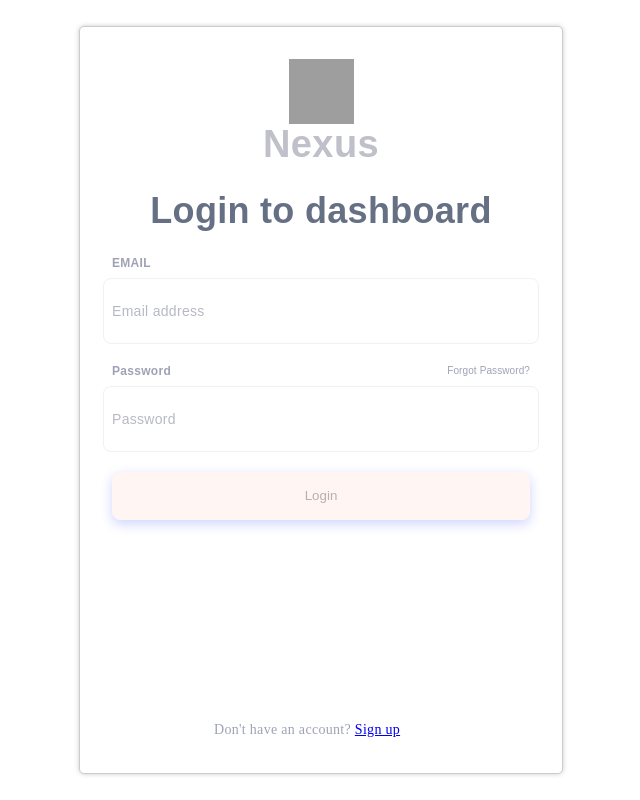
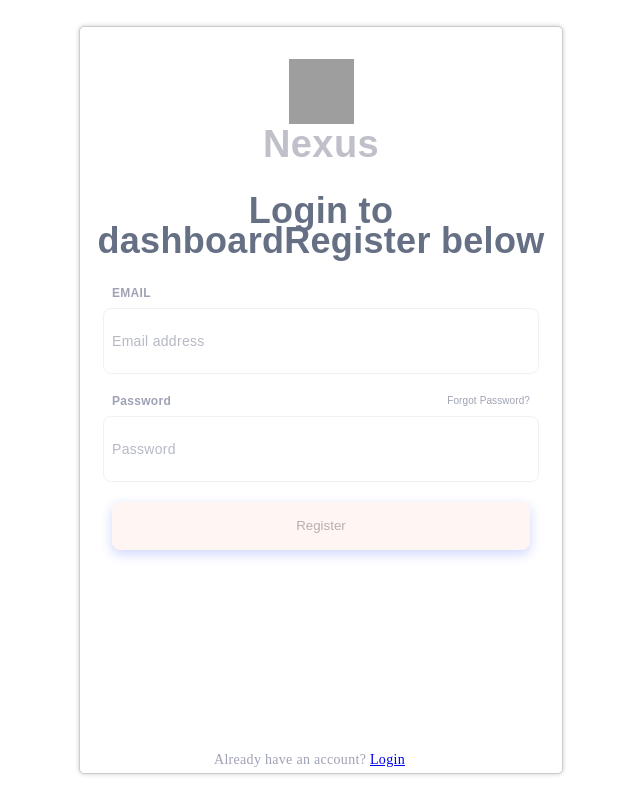
Before and after one commit to JiminSongSoftware/Nexus, an Angular app in the folder Nexus/: page / in a window 1280 px wide. Both pictures are taken after a click on the link "Sign up". Shown: the whole page, without its empty margins (319-959 px from the left). Built offline with nearby package versions, Linux system fonts and the light colour scheme; no server answers; grey boxes are pictures that could not be loaded.

Commit message:
New code to make register/login look better

```diff
--- a/Nexus/src/app/login/login.component.html
+++ b/Nexus/src/app/login/login.component.html
@@ -7,8 +7,11 @@
       <h1>Nexus</h1>
     </div>
     <div class="Loggin-container">
-      <h2 [ngClass]="{'error': errorMessage}">{{ errorMessage || 'Login to dashboard' }}</h2>
-    </div>
+      <h2>
+        <span [ngClass]="{'error': errorMessage}">{{ errorMessage || 'Login to dashboard' }}</span>
+        <span *ngIf="isRegistering">Register below</span>
+      </h2>
+          </div>
     <div class="form-container">
       <form (ngSubmit)="onSubmit()" #loginForm="ngForm" novalidate>
         <div class="form-group">
@@ -25,10 +28,17 @@
           </div>
         </div>
         <div class="form-group">
-          <button type="submit" [disabled]="!loginForm.valid">Login</button>
-        </div>
+          <button type="submit" [disabled]="!loginForm.valid">
+            {{ isRegistering ? 'Register' : 'Login' }}
+          </button>
+                  </div>
       </form>
-      <h4 class="no-account"> Don't have an account? <a class="sign-up" href="#" (click)="register()">Sign up</a></h4>
-    </div>
+      <h4 class="no-account">
+        {{ isRegistering ? 'Already have an account?' : 'Don\'t have an account?' }}
+        <a class="sign-up" href="#" (click)="isRegistering = !isRegistering">
+          {{ isRegistering ? 'Login' : 'Sign up' }}
+        </a>
+      </h4>
+          </div>
   </div>
 </div>
--- a/Nexus/src/app/login/login.component.ts
+++ b/Nexus/src/app/login/login.component.ts
@@ -8,14 +8,10 @@ interface LoginResponse {
   token: string;
 }
 
-
-
 @Component({
   selector: 'app-login',
   templateUrl: './login.component.html',
   styleUrls: ['./login.component.sass']
-
-
 })
 
 @Injectable({
@@ -31,7 +27,7 @@ export class LoginComponent implements AfterViewInit {
   password: any;
   errorMessage: string = '';
   private _isLoggedIn = false;
-
+  isRegistering = false;
 
   constructor(private http: HttpClient, @Inject('API_URL') private apiUrl: string, private authService: AuthService, private router: Router) {}
 
@@ -61,7 +57,7 @@ export class LoginComponent implements AfterViewInit {
   }
 
   register() {
-    const url = `${this.apiUrl}/auth/registration`;;
+    const url = `${this.apiUrl}/auth/registration`;
     const body = { email: this.email, password: this.password };
     this.http.post(url, body).subscribe({
       next: data => {
@@ -73,7 +69,9 @@ export class LoginComponent implements AfterViewInit {
     });
   }
 
-
+  toggleRegistering() {
+    this.isRegistering = true;
+  }
 
   ngAfterViewInit() {
     if (this.passwordInput) {
```
